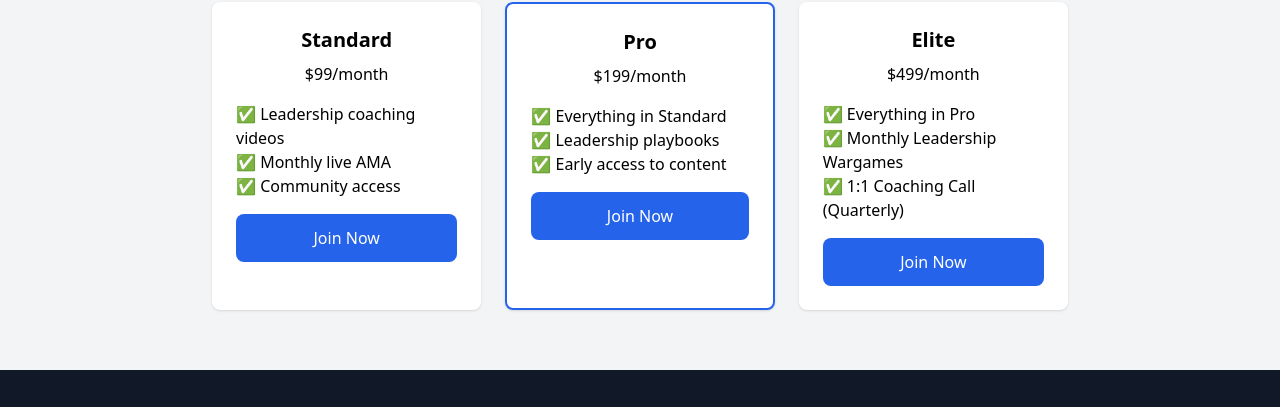
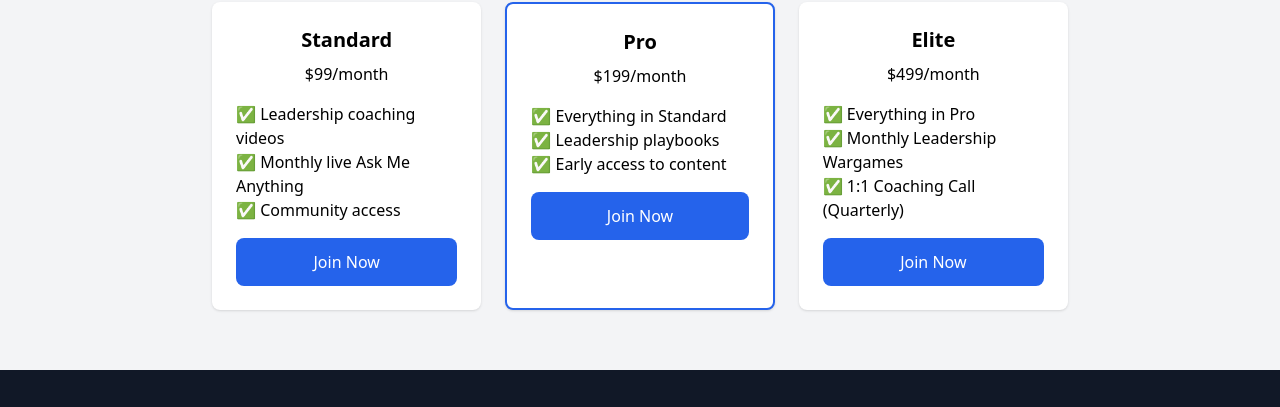
Before and after one commit to Hindsight079/Leadership-Coaching-Site, a plain HTML site: page index.html in a window 1280 px wide. Shown: the part 678-1085 px from the top of the page. Drawn offline with nearby package versions, Linux system fonts and the light colour scheme.

Commit message:
Update index.html

```diff
--- a/index.html
+++ b/index.html
@@ -43,7 +43,7 @@
                 <p class="mt-2">$99/month</p>
                 <ul class="mt-4 text-left">
                     <li>✅ Leadership coaching videos</li>
-                    <li>✅ Monthly live AMA</li>
+                    <li>✅ Monthly live Ask Me Anything</li>
                     <li>✅ Community access</li>
                 </ul>
                 <a href="https://buy.stripe.com/aEU2bQ7Q7e6p2EE4gj" class="block mt-4 bg-blue-600 text-white px-6 py-3 rounded-lg">Join Now</a>
```
